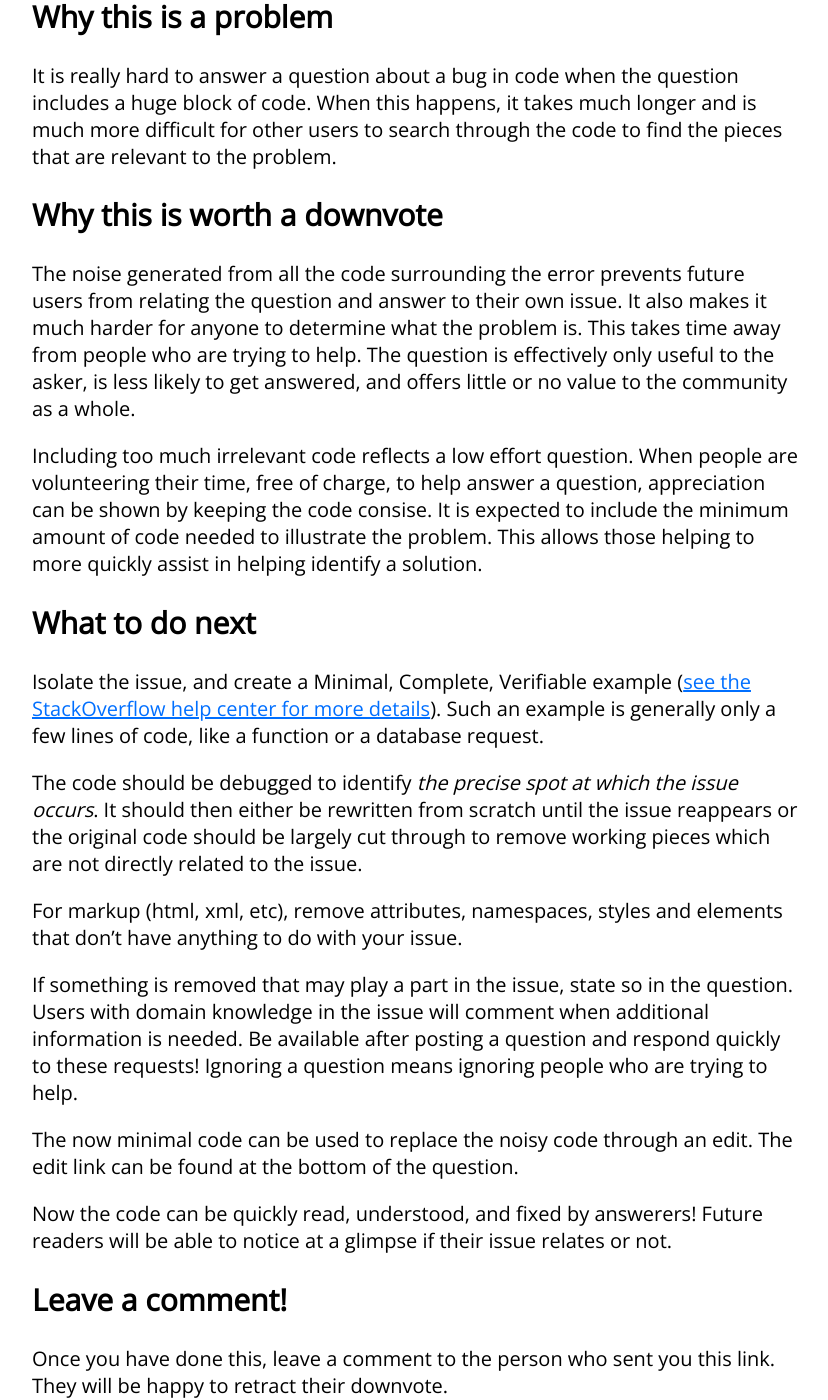
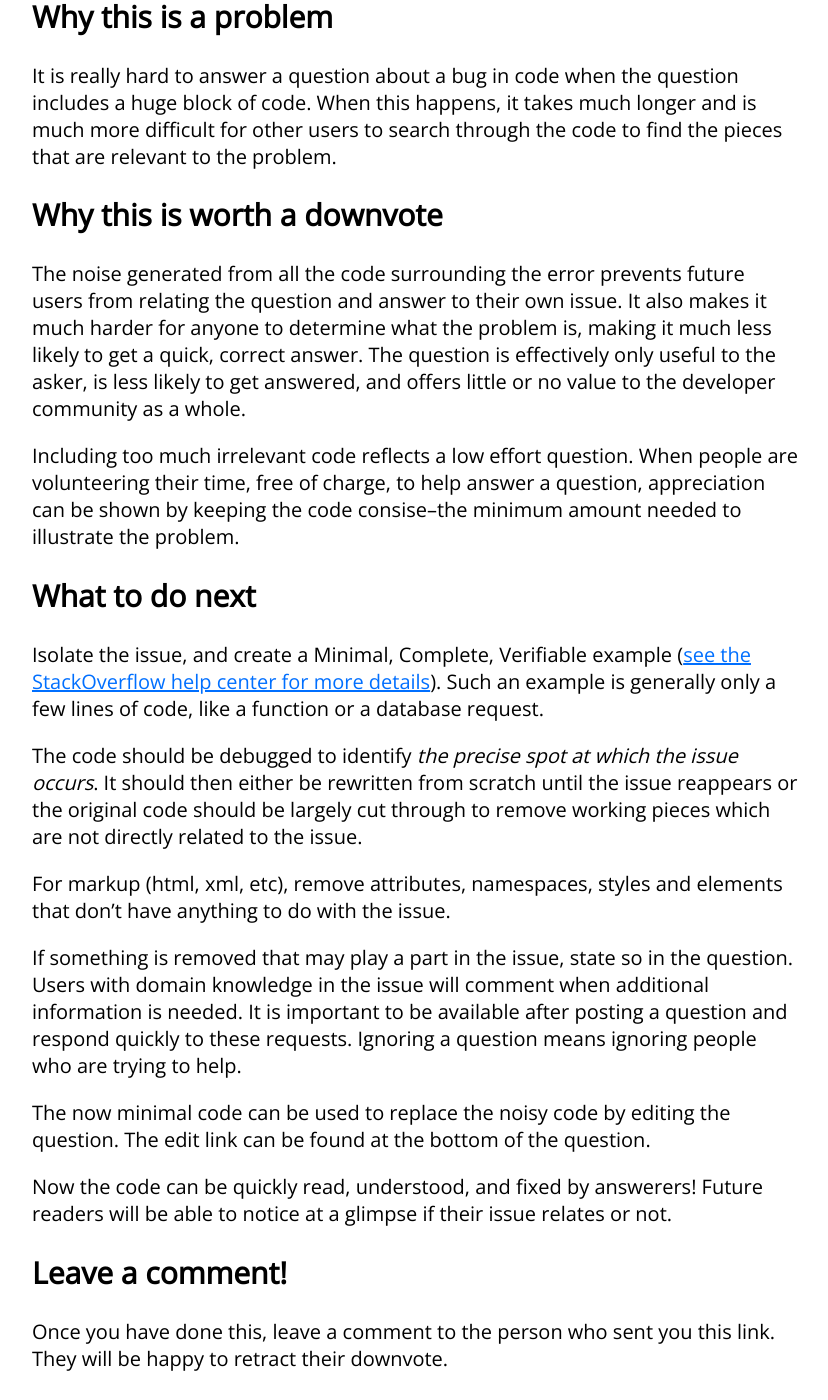
Before and after one commit to WillSullivan/idownvotedbecause, a Jekyll site: the page built from stackoverflow/toomuchcode.md, in a window 1280 px wide and 1400 px high, scrolled down 315 px. Shown: the whole window, without its empty margins (224-1052 px from the left). Built offline with Jekyll 4.4.1, drawn with Linux system fonts in a browser that asks for light colours; comment, search, counter and statistics services are not loaded; some of the changed text lies outside the part shown.

Commit message:
Update toomuchcode.md

```diff
--- a/stackoverflow/toomuchcode.md
+++ b/stackoverflow/toomuchcode.md
@@ -7,27 +7,27 @@ redirect_from:
   - TooMuchCode
   - Toomuchcode
 ---
-## Please include the _minimum amount of code_ in your question needed to illustrate your problem {#introduction}
+## Please include the _minimum amount of code_ in the question needed to illustrate your problem {#introduction}
 Including excessive amounts of code makes it hard for the people who are trying to help find errors.
 
 ## Why this is a problem {#whythisisaproblem}
 It is really hard to answer a question about a bug in code when the question includes a huge block of code. When this happens, it takes much longer and is much more difficult for other users to search through the code to find the pieces that are relevant to the problem.
 
 ## Why this is worth a downvote {#whythisisworthadownvote}
-The noise generated from all the code surrounding the error prevents future users from relating the question and answer to their own issue. It also makes it much harder for anyone to determine what the problem is. This takes time away from people who are trying to help. The question is effectively only useful to the asker, is less likely to get answered, and offers little or no value to the community as a whole.
+The noise generated from all the code surrounding the error prevents future users from relating the question and answer to their own issue. It also makes it much harder for anyone to determine what the problem is, making it much less likely to get a quick, correct answer. The question is effectively only useful to the asker, is less likely to get answered, and offers little or no value to the developer community as a whole.
 
-Including too much irrelevant code reflects a low effort question. When people are volunteering their time, free of charge, to help answer a question, appreciation can be shown by keeping the code consise. It is expected to include the minimum amount of code needed to illustrate the problem. This allows those helping to more quickly assist in helping identify a solution.
+Including too much irrelevant code reflects a low effort question. When people are volunteering their time, free of charge, to help answer a question, appreciation can be shown by keeping the code consise--the minimum amount needed to illustrate the problem.
 
 ## What to do next {#whattodonext}
 Isolate the issue, and create a Minimal, Complete, Verifiable example ([see the StackOverflow help center for more details](https://stackoverflow.com/help/mcve)). Such an example is generally only a few lines of code, like a function or a database request.
 
 The code should be debugged to identify _the precise spot at which the issue occurs_. It should then either be rewritten from scratch until the issue reappears or the original code should be largely cut through to remove working pieces which are not directly related to the issue.
 
-For markup (html, xml, etc), remove attributes, namespaces, styles and elements that don't have anything to do with your issue.
+For markup (html, xml, etc), remove attributes, namespaces, styles and elements that don't have anything to do with the issue.
 
-If something is removed that may play a part in the issue, state so in the question. Users with domain knowledge in the issue will comment when additional information is needed. Be available after posting a question and respond quickly to these requests! Ignoring a question means ignoring people who are trying to help.
+If something is removed that may play a part in the issue, state so in the question. Users with domain knowledge in the issue will comment when additional information is needed. It is important to be available after posting a question and respond quickly to these requests. Ignoring a question means ignoring people who are trying to help.
 
-The now minimal code can be used to replace the noisy code through an edit. The edit link can be found at the bottom of the question.
+The now minimal code can be used to replace the noisy code by editing the question. The edit link can be found at the bottom of the question.
 
 Now the code can be quickly read, understood, and fixed by answerers! Future readers will be able to notice at a glimpse if their issue relates or not.
 
```
